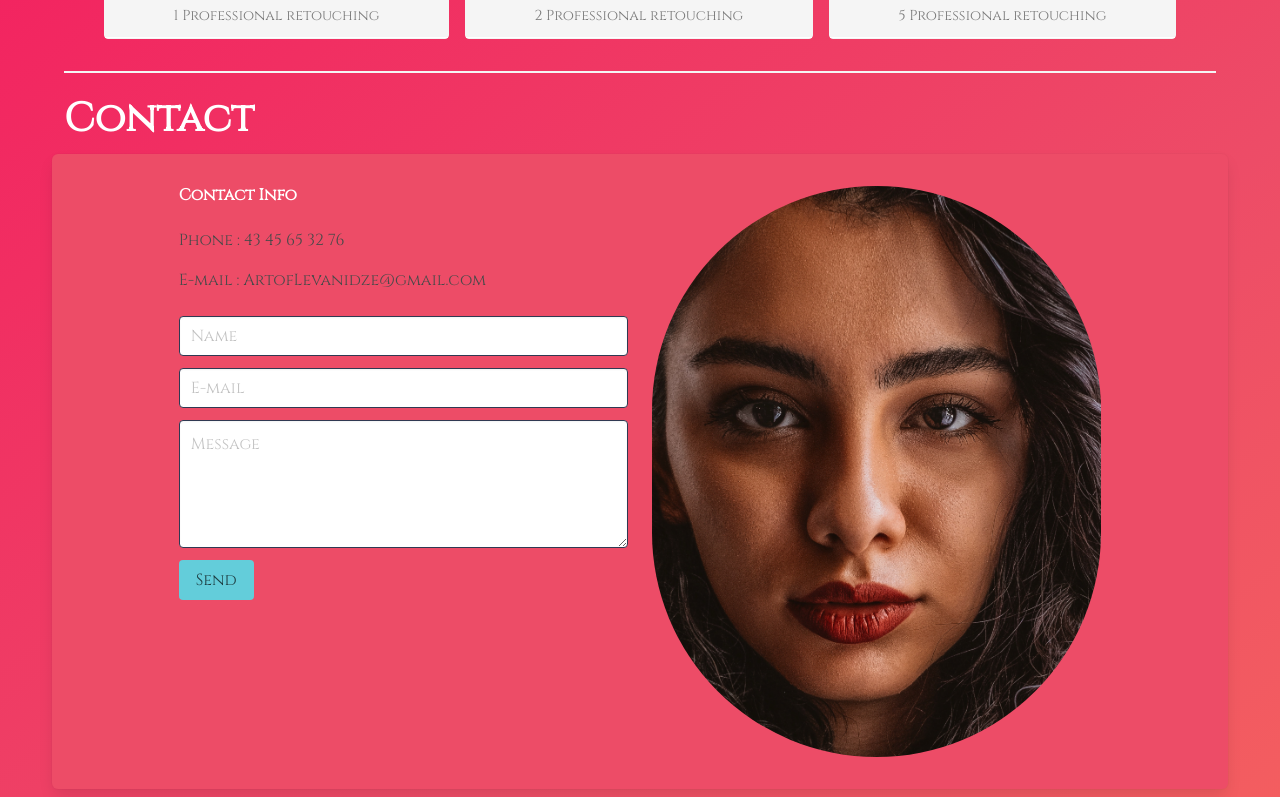
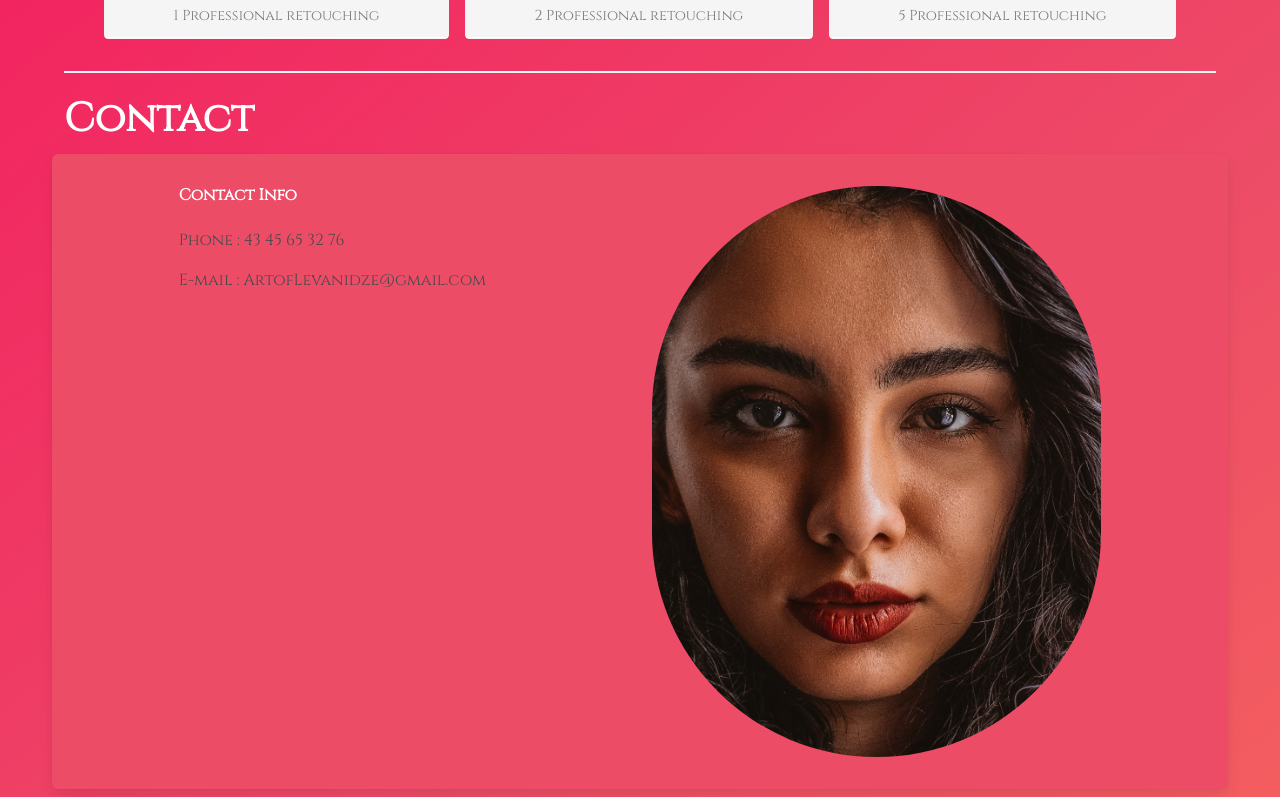
Before and after one commit to GraineFutee/artoflevani, a Next.js app: page /contact in a window 1280 px wide. Shown: the part 583-1380 px from the top of the page. Built offline with nearby package versions, Linux system fonts and the light colour scheme.

Commit message:
supression form contact

```diff
--- a/pages/contact.js
+++ b/pages/contact.js
@@ -161,7 +161,7 @@ export default function Contact() {
                   <p>Phone : 43 45 65 32 76</p>
                   <p>E-mail : ArtofLevanidze@gmail.com</p>
                 </div>
-                <form>
+                {/* <form>
                   <div className="field">
                     <div className="control">
                       <input
@@ -189,7 +189,7 @@ export default function Contact() {
                     </div>
                   </div>
                   <button className="button is-info">Send</button>
-                </form>
+                </form> */}
               </div>
               <div className="column">
                 <figure className="image">
```
